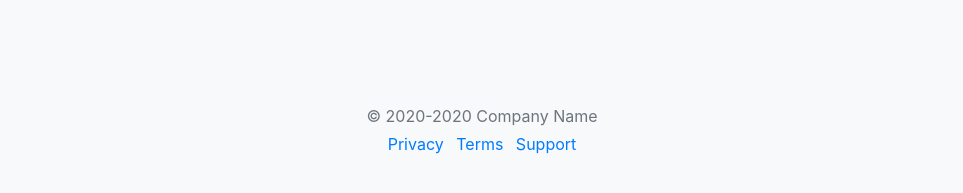
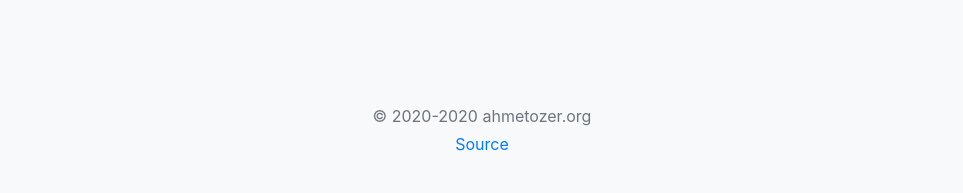
Before and after one commit to ahmetozer/latencytable, a Jekyll site: the page built from index.md, in a window 1280 px wide. Shown: the part 209-402 px from the top of the page, without its empty margins (158-1121 px from the left). Built offline with Jekyll 4.4.1, drawn with Linux system fonts in a browser that asks for light colours.

Commit message:
Custom footer links

```diff
--- a/_includes/footer.html
+++ b/_includes/footer.html
@@ -1,12 +1,25 @@
         <footer class="my-5 pt-5 text-muted text-center text-small">
-            <p class="mb-1">&copy; 2020-{{ 'now' | date: "%Y" }} Company Name</p>
+            <p class="mb-1">&copy; 2020-{{ 'now' | date: "%Y" }} ahmetozer.org</p>
             <ul class="list-inline">
-                <li class="list-inline-item"><a href="#">Privacy</a></li>
-                <li class="list-inline-item"><a href="#">Terms</a></li>
-                <li class="list-inline-item"><a href="#">Support</a></li>
+                <li class="list-inline-item"><a href="https://github.com/ahmetozer/latencytable">Source</a></li>
+                {% for fl  in site.footerLinks limit: 7 %}
+                <li class="list-inline-item">
+                  <a href="{{ fl .link }}">{{ fl .name }}</a>
+                </li>
+                {% endfor %}
             </ul>
         </footer>
       </div>
-
+      {% if site.debug == "yes" %}
+        <script src='{% if site.url  and site.url != nil and site.url != "" %}{{site.url}}{% endif %}/assets/js/latencytable.js?{{ page.date | date: "s" }}'></script>
+      {% else %}
+        <script src='{{ site.url}}/assets/js/latencytable.js'></script>
+      {% endif %}
+      <!-- To enable bootstrap tooltip -->
+      <script>
+        $(function () {
+          $('[data-toggle="tooltip"]').tooltip()
+        })
+      </script>
   </body>
 </html>
```
